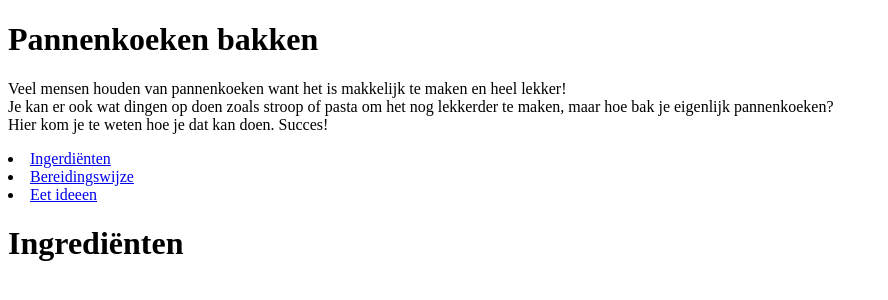
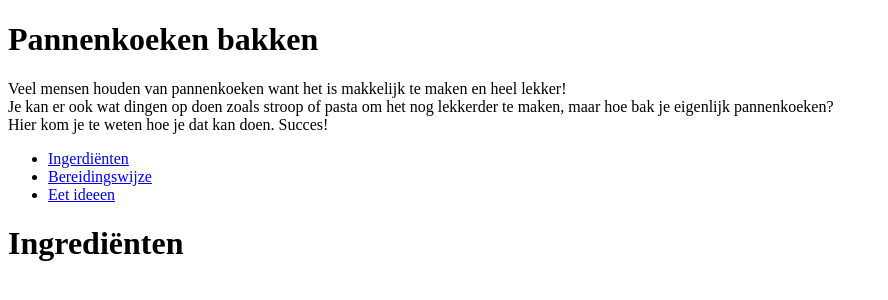
Before and after one commit to Gethulp/Gethulp.github.io, a plain HTML site: page index.html in a window 1280 px wide. Shown: the whole page, without its empty margins (0-888 px from the left). Drawn offline with Linux system fonts and the light colour scheme.

Commit message:
Update index.html

```diff
--- a/index.html
+++ b/index.html
@@ -5,8 +5,8 @@
       color: black
     }
     </style>
-<body
-  background img="https://www.google.com/url?sa=i&url=https%3A%2F%2Fwww.oetker.be%2Fbe-nl%2Fonze-recepten%2Fr%2Fpannenkoeken-met-aardbeien&psig=AOvVaw0sbFK8D4tVkoII_PUQzhZC&ust=1624957241263000&source=images&cd=vfe&ved=0CAoQjRxqFwoTCMDE7sz7ufECFQAAAAAdAAAAABAD">
+<body>
+
 
 <h1>Pannenkoeken bakken</h1>
 
@@ -14,9 +14,12 @@
   Je kan er ook wat dingen op doen zoals stroop of pasta om het nog lekkerder te maken, maar hoe bak je eigenlijk pannenkoeken?<br>
   Hier kom je te weten hoe je dat kan doen. Succes!</p>
 
-  <li><a href="#Ingrediënten">Ingerdiënten</a></li>
+  <ul>
+    <li><a href="#Ingrediënten">Ingerdiënten</a></li>
   <li><a href="#Bereidingswijze">Bereidingswijze</a></li>
   <li><a href="#Eet ideeen">Eet ideeen</a></li>
+    </ul>
+
 
 
   <h1>Ingrediënten</h1>
```
